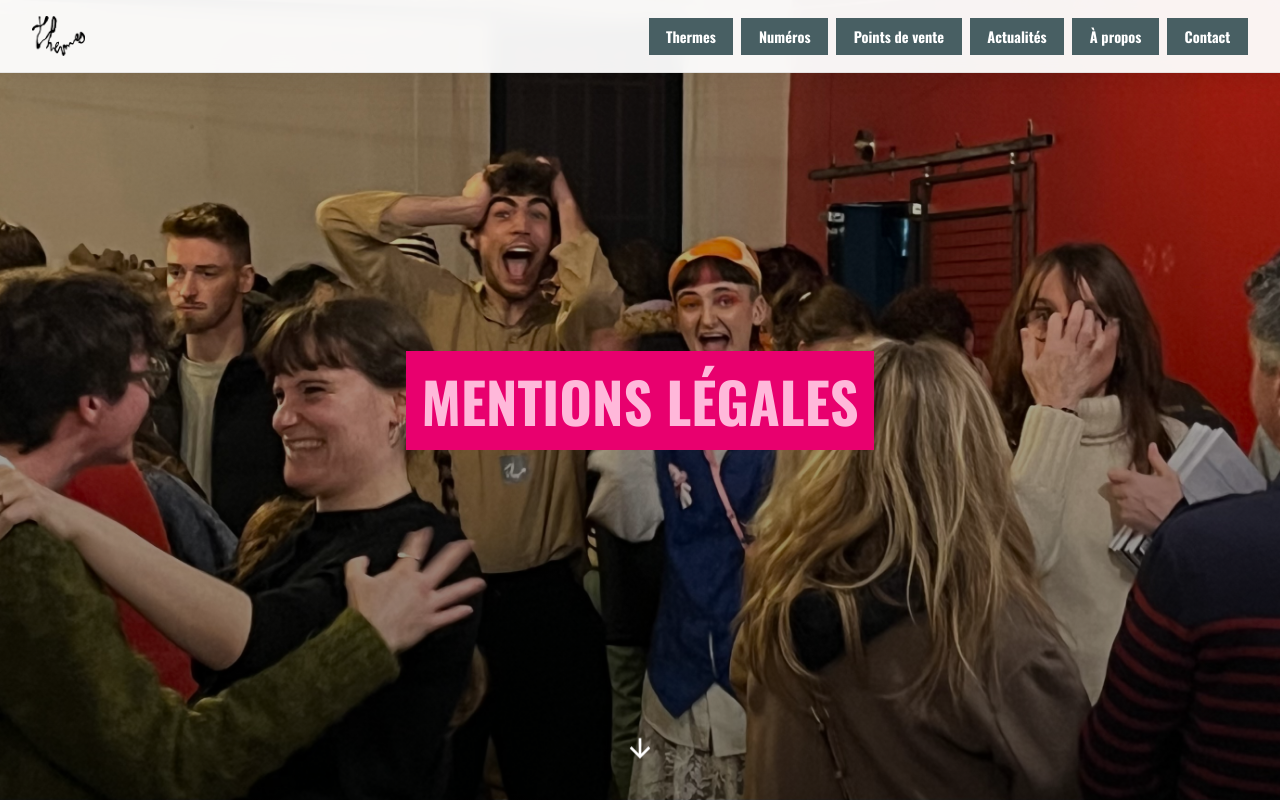
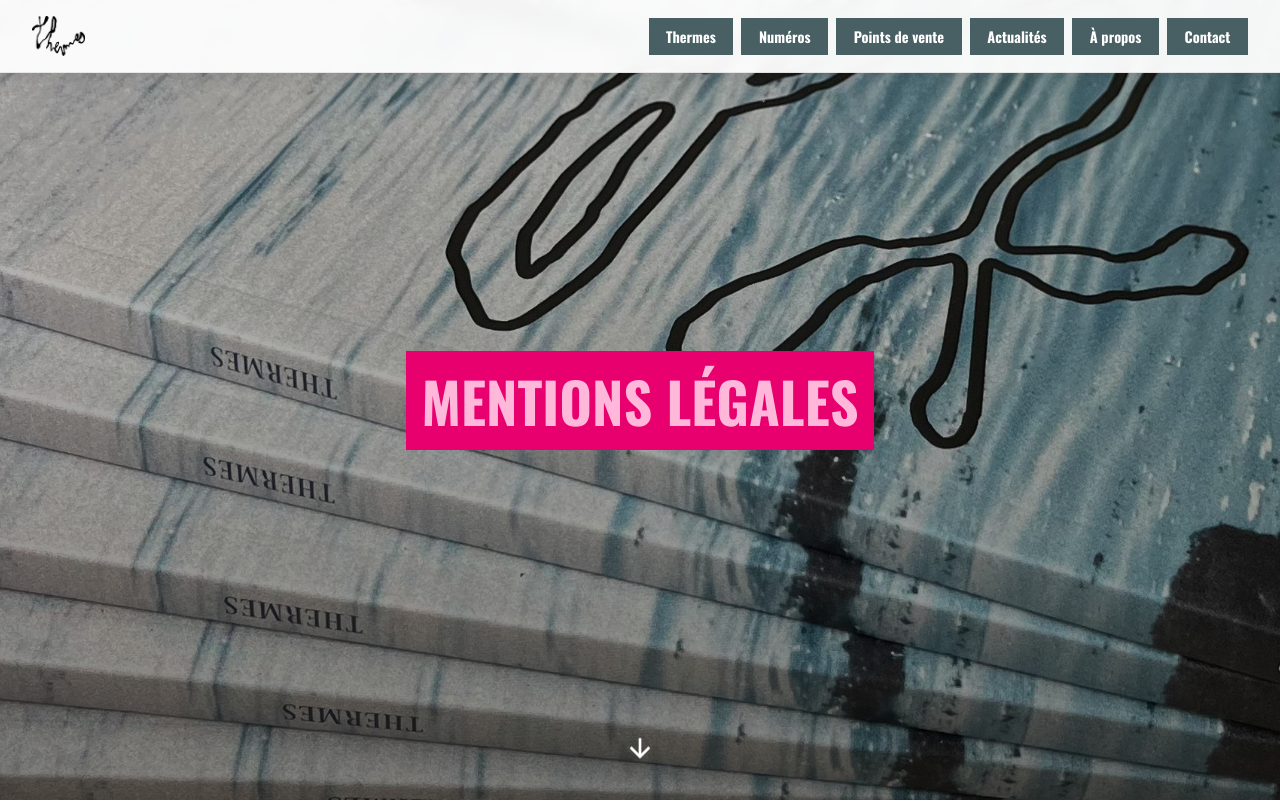
Before and after one commit to EIDemel/thermes-front, a Next.js app: page /mentions-legales in a window 1280 px wide. Shown: the top 802 px of the page. Built offline with nearby package versions, Linux system fonts and the light colour scheme.

Commit message:
Refactor code structure for improved readability and maintainability

```diff
--- a/app/mentions-legales/page.tsx
+++ b/app/mentions-legales/page.tsx
@@ -9,7 +9,7 @@ export default async function MentionsLegales() {
       {/* HERO */}
       <div style={{ position: "relative", height: "100vh", width: "100%", overflow: "hidden" }}>
         <img
-          src="/images/a_propos.jpeg"
+          src="/images/MENNTIONS_LEGALES.jpg"
           alt="Mentions légales"
           style={{ width: "100%", height: "100%", objectFit: "cover", display: "block" }}
         />
```
Also changed, not shown: public/images/MENNTIONS_LEGALES.jpg (added).
